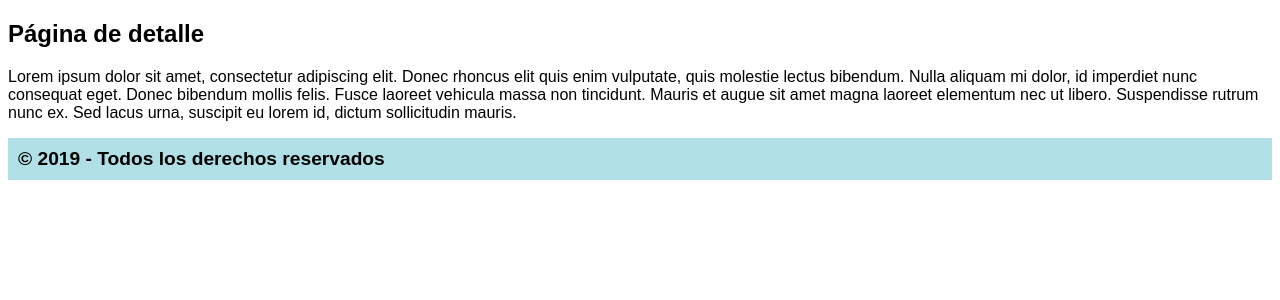
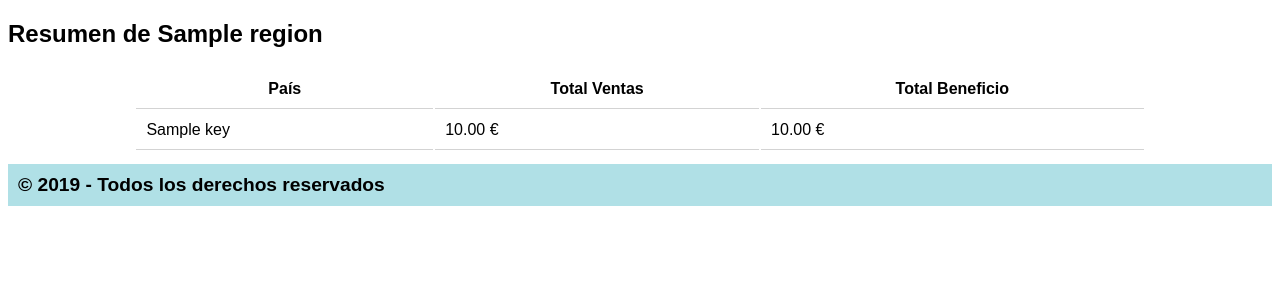
Before and after one commit to AmaiaBerrocal/kata_web, a Flask app: template myapp/templates/detail.html in a window 1280 px wide. Shown: the part 68-368 px from the top of the page. Run offline with Flask 2, Linux system fonts and the light colour scheme; the template is opened without the code that fills it: most values are stand-ins (such as "Sample title", 1, 10 or a date in 2020).

Commit message:
Detalle con parametros y CSS

```diff
--- /dev/null
+++ b/myapp/static/css/styles.css
@@ -0,0 +1,30 @@
+body {
+    font-family: Arial, Helvetica, sans-serif;
+}
+
+header, footer {
+    background-color: powderblue;
+    font-weight: bold;
+    font-size: 1.2em;
+    padding: 10px;
+}
+
+.region_table, .country_table {
+    width: 80%;
+    margin: 12px auto;
+}
+
+nav {
+    margin: 12px o;
+
+}
+
+.region_table td, .region_table th,
+.country_table td, .country_table th {
+    padding: 10px;
+    border-bottom: 1px solid lightgrey;
+}
+
+.region_table th {
+    border-bottom: black;
+}
--- a/myapp/templates/base.html
+++ b/myapp/templates/base.html
@@ -4,38 +4,13 @@
     <meta name="viewport" content="width=device-width, initial-scale=1.0">
     <meta http-equiv="X-UA-Compatible" content="ie=edge">
     <title>MyApp: {% block title %}{% endblock %}</title>
-    <style>
-        body {
-            font-family: Arial, Helvetica, sans-serif;
-        }
-        header, footer {
-            background-color: powderblue;
-            font-weight: bold;
-            font-size: 1.2em;
-            padding: 10px;
-        }
-        .region_table {
-            width: 80%;
-            margin: 12px auto;
-        }
-        nav {
-            margin: 12px o;
-
-        }
-        .region_table td, .region_table th {
-            padding: 10px;
-            border-bottom: 1px solid lightgrey;
-        }
-        .region_table th {
-            border-bottom: black;
-        }
-    </style>
+    <link rel="stylesheet" href="/static/css/styles.css">
 </head>
 <body>
     <header>
         Ventas Internacionales
     </header>
-    <nav><a href="./">Inicio</a> | <a href="./detail">Detalle</a></nav>
+    <nav><a href="/">Inicio</a> | <a href="./detail/Sin país">Detalle</a></nav>
     <section>
         {% block content %}{% endblock %}
     </section>
--- a/myapp/templates/detail.html
+++ b/myapp/templates/detail.html
@@ -3,6 +3,25 @@
 {% block title %} Detalle {% endblock %}
 
 {% block content %}
-    <h1>Página de detalle</h1>
-    <p>Lorem ipsum dolor sit amet, consectetur adipiscing elit. Donec rhoncus elit quis enim vulputate, quis molestie lectus bibendum. Nulla aliquam mi dolor, id imperdiet nunc consequat eget. Donec bibendum mollis felis. Fusce laoreet vehicula massa non tincidunt. Mauris et augue sit amet magna laoreet elementum nec ut libero. Suspendisse rutrum nunc ex. Sed lacus urna, suscipit eu lorem id, dictum sollicitudin mauris. </p>
+    <h1>Resumen de {{region}}</h1>
+
+{% if registros | length == 0 %}
+    <p>No hay datos</p>
+{% else %}
+    <table class="country_table">
+        <tr>
+            <th>País</th>
+            <th>Total Ventas</th>
+            <th>Total Beneficio</th>
+        </tr>
+        {% for key, data in registros.items() %}
+        <tr>
+            <td>{{key}}</td>
+            <td>{{"%.2f €" | format(data.ingresos_totales)}}</td>
+            <td>{{"%.2f €" | format(data.beneficios_totales)}}</td>
+        </tr>
+        {% endfor %}
+    <table>
+{% endif %}
+
 {% endblock %}
```
Also changed, not shown: myapp/routes.py (+40 -30 lines), myapp/templates/index.html (+4 -6 lines), requirements.txt (+9 -0 lines).
